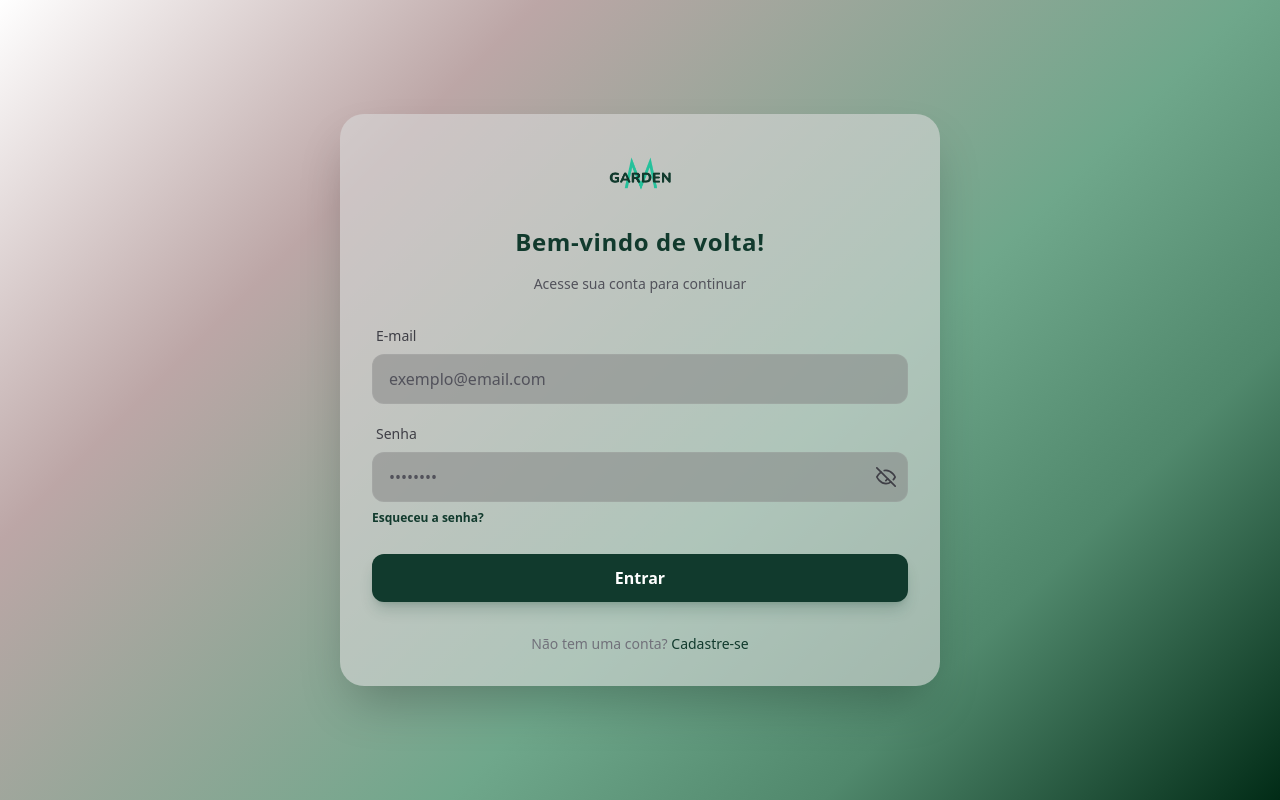
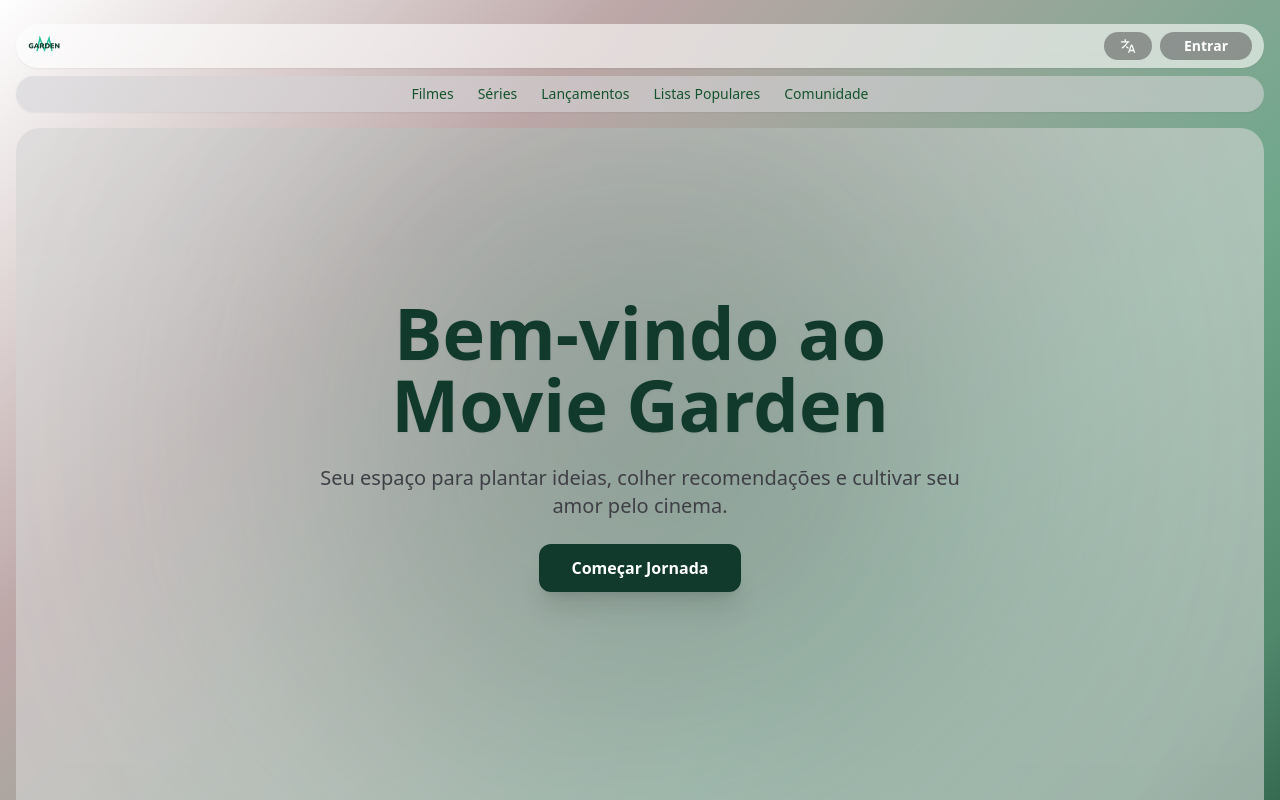
Before and after one commit to danilotavares-dev/movie-garden, a React (Vite) app in the folder apps/web/: page / in a window 1280 px wide. Shown: the top 800 px of the page. Built offline with nearby package versions, Linux system fonts and the light colour scheme.

Commit message:
feat: finaliza a estrtura inicial da página principal.

```diff
--- a/apps/web/src/App.tsx
+++ b/apps/web/src/App.tsx
@@ -1,7 +1,9 @@
-import { Catalog } from './pages/Catalog'
+//import { Catalog } from './pages/Catalog'
 import { Login } from './pages/Login'
+import { Cadastro } from './pages/Cadastro'
+import { LandingPage } from './pages/LandingPage'
 import './index.css'
 
 export function App() {
-  return <Login />
+  return <LandingPage />
 }
--- a/apps/web/src/pages/Cadastro.tsx
+++ b/apps/web/src/pages/Cadastro.tsx
@@ -1,6 +1,9 @@
 import { Logo } from '@movie-garden/ui'
+import { useState } from 'react'
 
 export function Cadastro() {
+  const [showPassword, setShowPassword] = useState(false)
+
   return (
     <div className="min-h-screen w-full bg-custom-gradient flex items-center justify-center p-4">
       <div className="w-full max-w-[600px] bg-[#D9D9D9] bg-opacity-60 backdrop-blur-md rounded-3xl px-12 py-11 shadow-2xl animate-fade-in">
@@ -52,10 +55,11 @@ export function Cadastro() {
             </label>
             <input
               id="password"
-              type="password"
+              type={showPassword ? 'text' : 'passward'}
               className="bg-[#808080] bg-opacity-40 border border-white/10 text-zinc-900 rounded-xl px-4 py-3 outline-none focus:border-[#113A2D] focus:ring-1 focus:ring-[#113A2D] transition-all"
             />
           </div>
+
           <div className="flex flex-col gap-2">
             <label
               className="text-zinc-700 text-sm font-medium ml-1"
--- /dev/null
+++ b/apps/web/src/pages/LandingPage.tsx
@@ -0,0 +1,71 @@
+import { Logo, LanguageIcon } from '@movie-garden/ui'
+
+export function LandingPage() {
+  return (
+    <div className="min-h-screen bg-custom-gradient py-3 px-4 overflow-x-hidden">
+      <header className="mb-7 sticky top-3 z-50">
+        {' '}
+        <div className="h-11 w-full max-w-[1600px] bg-white/60 backdrop-blur-md rounded-full flex items-center justify-between px-3 py-2 mx-auto mb-2 shadow-sm">
+          <Logo className="h-8 w-8" />
+
+          <div className="flex gap-2 items-center">
+            <button
+              type="button"
+              className="w-12 h-7 bg-[#616161]/60 hover:bg-[#616161]/80 rounded-full flex items-center justify-center transition-colors text-white"
+            >
+              <LanguageIcon className="w-5 h-5" />
+            </button>
+
+            <button
+              type="button"
+              className="px-6 h-7 bg-[#616161]/60 hover:bg-[#616161]/80 rounded-full flex items-center justify-center text-white text-sm font-bold transition-colors"
+            >
+              Entrar
+            </button>
+          </div>
+        </div>
+        <div className="h-9 w-full max-w-[1400px] bg-zinc-300/60 backdrop-blur-md rounded-full text-sm font-medium text-green-900 flex items-center justify-center px-3 py-2 mx-auto gap-6 shadow-sm">
+          {[
+            'Filmes',
+            'Séries',
+            'Lançamentos',
+            'Listas Populares',
+            'Comunidade',
+          ].map((item) => (
+            <a
+              key={item}
+              href="/"
+              className="hover:text-green-700 hover:scale-105 transition-all whitespace-nowrap"
+            >
+              {item}
+            </a>
+          ))}
+        </div>
+      </header>
+
+      <main className="flex flex-col w-full min-h-screen bg-[#D9D9D9]/60 rounded-3xl mb-7 p-4 relative overflow-hidden">
+        <div className="absolute top-0 left-1/2 -translate-x-1/2 w-[600px] h-[600px] bg-[#113A2D] rounded-full blur-[180px] opacity-40 pointer-events-none"></div>
+
+        <div className="relative z-10 flex flex-col items-center justify-center h-[600px] text-center gap-6">
+          <h1 className="text-5xl md:text-7xl font-bold text-[#113A2D] drop-shadow-sm">
+            Bem-vindo ao <br /> Movie Garden
+          </h1>
+          <p className="text-xl text-zinc-700 max-w-2xl">
+            Seu espaço para plantar ideias, colher recomendações e cultivar seu
+            amor pelo cinema.
+          </p>
+          <button
+            type="button"
+            className="bg-[#113A2D] text-white px-8 py-3 rounded-xl font-bold hover:scale-105 transition-transform shadow-xl"
+          >
+            Começar Jornada
+          </button>
+        </div>
+      </main>
+
+      <footer className="bg-white/60 w-full min-h-[200px] rounded-3xl backdrop-blur-sm p-8 flex flex-col items-center justify-center text-zinc-500">
+        <p>© 2026 Movie Garden</p>
+      </footer>
+    </div>
+  )
+}
--- a/apps/web/src/pages/Login.tsx
+++ b/apps/web/src/pages/Login.tsx
@@ -1,5 +1,5 @@
+import { Logo } from '@movie-garden/ui'
 import { useState } from 'react'
-import { Logo } from '@movie-garden/ui'
 
 export function Login() {
   const [showPassword, setShowPassword] = useState(false)
--- /dev/null
+++ b/packages/ui/src/components/LanguageIcon/index.tsx
@@ -0,0 +1,33 @@
+interface IconProps {
+  className?: string
+}
+
+export function LanguageIcon({ className }: IconProps) {
+  return (
+    <svg
+      width="20px"
+      height="20px"
+      viewBox="0 0 24 24"
+      fill="none"
+      xmlns="http://www.w3.org/2000/svg"
+      aria-hidden="true"
+      className={className}
+    >
+      <g id="SVGRepo_bgCarrier" stroke-width="0" />
+
+      <g
+        id="SVGRepo_tracerCarrier"
+        stroke-linecap="round"
+        stroke-linejoin="round"
+      />
+
+      <g id="SVGRepo_iconCarrier">
+        {' '}
+        <path
+          d="M20.58 19.37L17.59 11.01C17.38 10.46 16.91 10.12 16.37 10.12C15.83 10.12 15.37 10.46 15.14 11.03L12.16 19.37C12.02 19.76 12.22 20.19 12.61 20.33C13 20.47 13.43 20.27 13.57 19.88L14.19 18.15H18.54L19.16 19.88C19.27 20.19 19.56 20.38 19.87 20.38C19.95 20.38 20.04 20.37 20.12 20.34C20.51 20.2 20.71 19.77 20.57 19.38L20.58 19.37ZM14.74 16.64L16.38 12.05L18.02 16.64H14.74ZM12.19 7.85C9.92999 11.42 7.89 13.58 5.41 15.02C5.29 15.09 5.16 15.12 5.04 15.12C4.78 15.12 4.53 14.99 4.39 14.75C4.18 14.39 4.3 13.93 4.66 13.73C6.75999 12.51 8.48 10.76 10.41 7.86H4.12C3.71 7.86 3.37 7.52 3.37 7.11C3.37 6.7 3.71 6.36 4.12 6.36H7.87V4.38C7.87 3.97 8.21 3.63 8.62 3.63C9.02999 3.63 9.37 3.97 9.37 4.38V6.36H13.12C13.53 6.36 13.87 6.7 13.87 7.11C13.87 7.52 13.53 7.86 13.12 7.86H12.18L12.19 7.85ZM12.23 15.12C12.1 15.12 11.97 15.09 11.85 15.02C11.2 14.64 10.57 14.22 9.97999 13.78C9.64999 13.53 9.58 13.06 9.83 12.73C10.08 12.4 10.55 12.33 10.88 12.58C11.42 12.99 12.01 13.37 12.61 13.72C12.97 13.93 13.09 14.39 12.88 14.75C12.74 14.99 12.49 15.12 12.23 15.12Z"
+          fill="white"
+        />{' '}
+      </g>
+    </svg>
+  )
+}
--- a/packages/ui/src/index.ts
+++ b/packages/ui/src/index.ts
@@ -4,3 +4,4 @@ export * from './components/Logo'
 export * from './components/SearchIcon'
 export * from './components/UserAvatar'
 export * from './components/HeroBanner'
+export * from './components/LanguageIcon'
```
